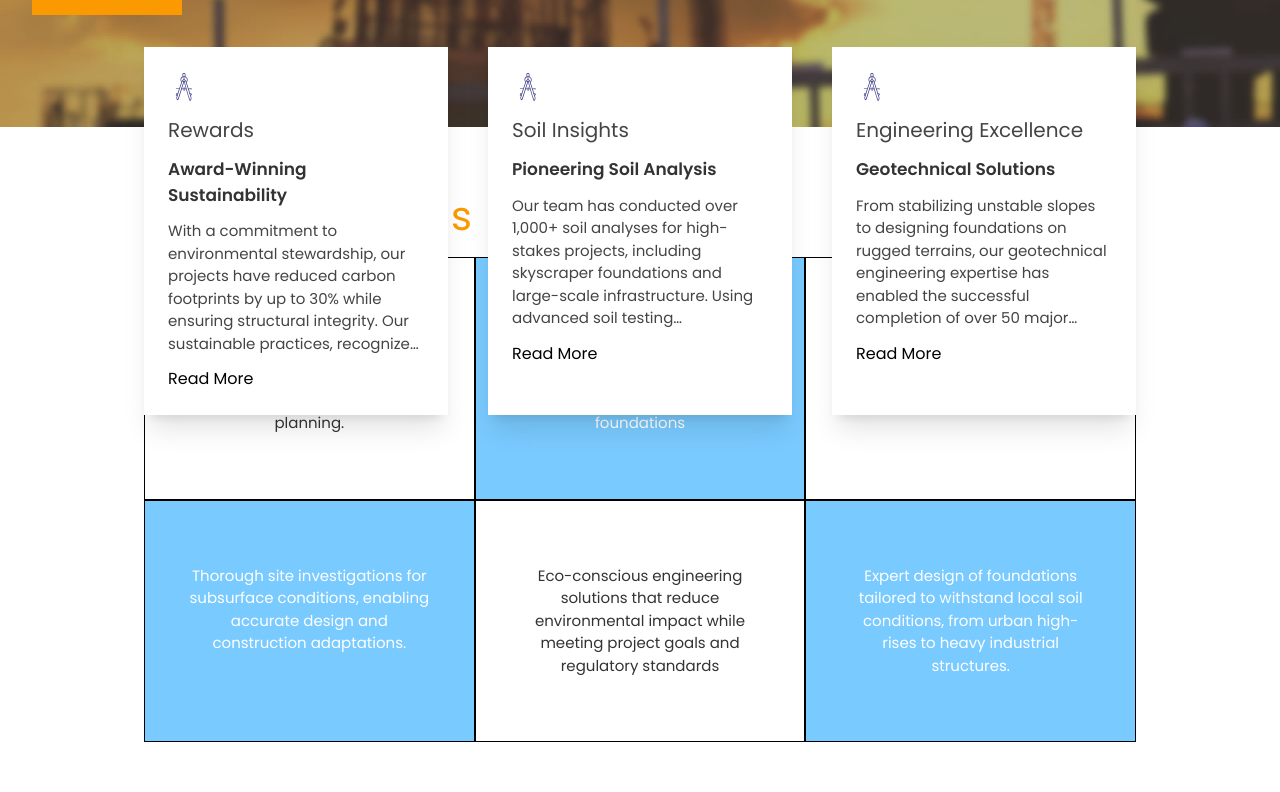
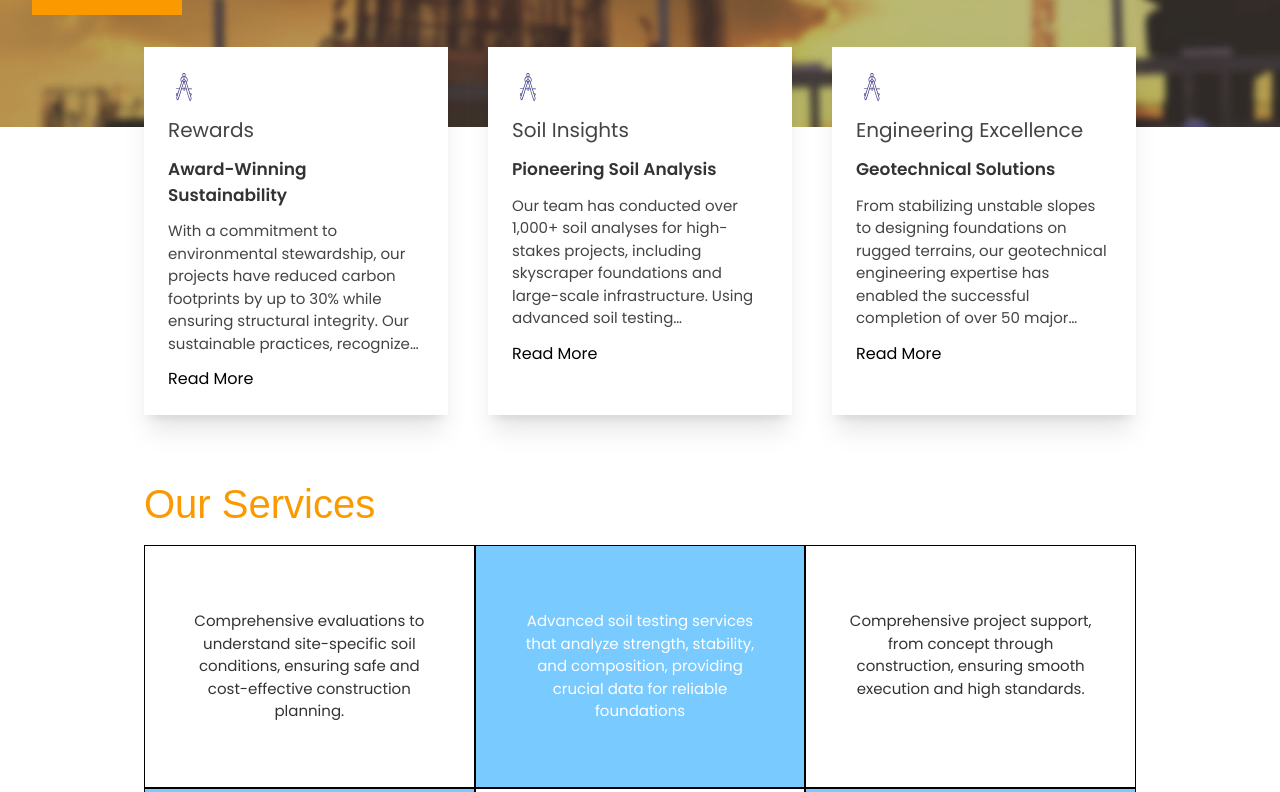
Before and after one commit to siddhartha0/PrimeCivilLab, a React (Vite) app: page / in a window 1280 px wide. Shown: the part 508-1300 px from the top of the page. Built offline with nearby package versions, Linux system fonts and the light colour scheme.

Commit message:
core init

```diff
--- a/src/components/pages/home/core.tsx
+++ b/src/components/pages/home/core.tsx
@@ -63,8 +63,8 @@ export const Core = () => {
   return (
     <div className="flex flex-col bg-white px-36 py-16 gap-24">
       <section className="flex flex-col gap-4">
-        <Text size="heading-lg-default" usage="brand">
-          Testing Methods
+        <Text size="heading-lg-default" usage="brand" secondaryFont>
+          Our Services
         </Text>
         <section className="grid grid-cols-3">
           {TestingMethods.map((method) => (
--- a/src/pages/home/home.tsx
+++ b/src/pages/home/home.tsx
@@ -8,7 +8,9 @@ export const Home = () => {
     <LandingPageLayout>
       <div className="flex flex-col ">
         <Banner />
-        <Core />
+        <div className="pt-72">
+          <Core />
+        </div>
         <Membership />
       </div>
     </LandingPageLayout>
```
